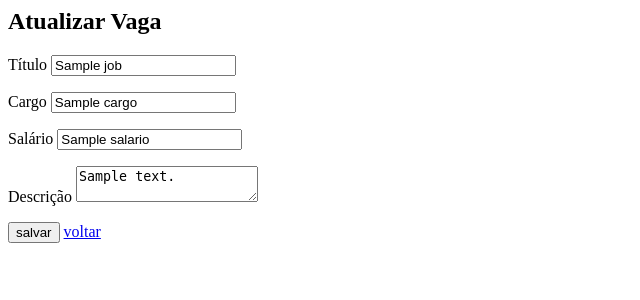
After one commit to lucasmcastro/evolux-treinamento, a Flask app: template templates/edit_job.html in a window 1280 px wide. The commit adds this page. Shown: the top 300 px of the page, without its empty margins (0-640 px from the left). Run offline with Flask 2, Linux system fonts and the light colour scheme; the template is opened without the code that fills it: most values are stand-ins (such as "Sample title", 1, 10 or a date in 2020).

Commit message:
Alteração de vagas

```diff
--- a/app.py
+++ b/app.py
@@ -1,12 +1,14 @@
 from flask import Flask, render_template, request, redirect
 from flask.ext.pymongo import PyMongo
+from bson.objectid import ObjectId
 
 app = Flask("jobs")
 mongo = PyMongo(app)
 
 @app.route("/")
 def index():
-    return render_template("index.html")
+    jobs = mongo.db.jobs.find()
+    return render_template("index.html", jobs=jobs)
 
 
 @app.route("/jobs/new")
@@ -17,7 +19,14 @@ def new_job():
 @app.route("/jobs/create", methods=['POST'])
 def create_job():
     mongo.db.jobs.insert(request.form.to_dict())
-    return redirect('/jobs/new')
+    return redirect('/')
+
+
+@app.route("/jobs/<job_id>/edit")
+def edit_job(job_id):
+    job = mongo.db.jobs.find_one({'_id': ObjectId(job_id)})
+    return render_template("edit_job.html", job=job)
+
 
 if __name__ == "__main__":
         app.run(debug=True)
--- /dev/null
+++ b/templates/edit_job.html
@@ -0,0 +1,22 @@
+<h2>Atualizar Vaga</h2>
+
+<form action="/jobs/update" method="POST">
+    <p>
+    <label for="titulo">Título</label>
+    <input type="text" name="titulo" value="{{ job.titulo }}">
+    </p>
+    <p>
+    <label for="cargo">Cargo</label>
+    <input type="text" name="cargo" value="{{ job.cargo }}">
+    </p>
+    <p>
+    <label for="salario">Salário</label>
+    <input type="text" name="salario" value="{{ job.salario }}">
+    </p>
+    <p>
+    <label for="descricao">Descrição</label>
+    <textarea name="descricao">{{ job.descricao }}</textarea>
+    </p>
+    <input type="submit" value="salvar">
+    <a href="/">voltar</a>
+</form>
--- a/templates/new_job.html
+++ b/templates/new_job.html
@@ -18,4 +18,5 @@
     <textarea name="descricao"></textarea>
     </p>
     <input type="submit" value="salvar">
+    <a href="/">voltar</a>
 </form>
```
Also changed, not shown: templates/index.html (+9 -1 lines).
